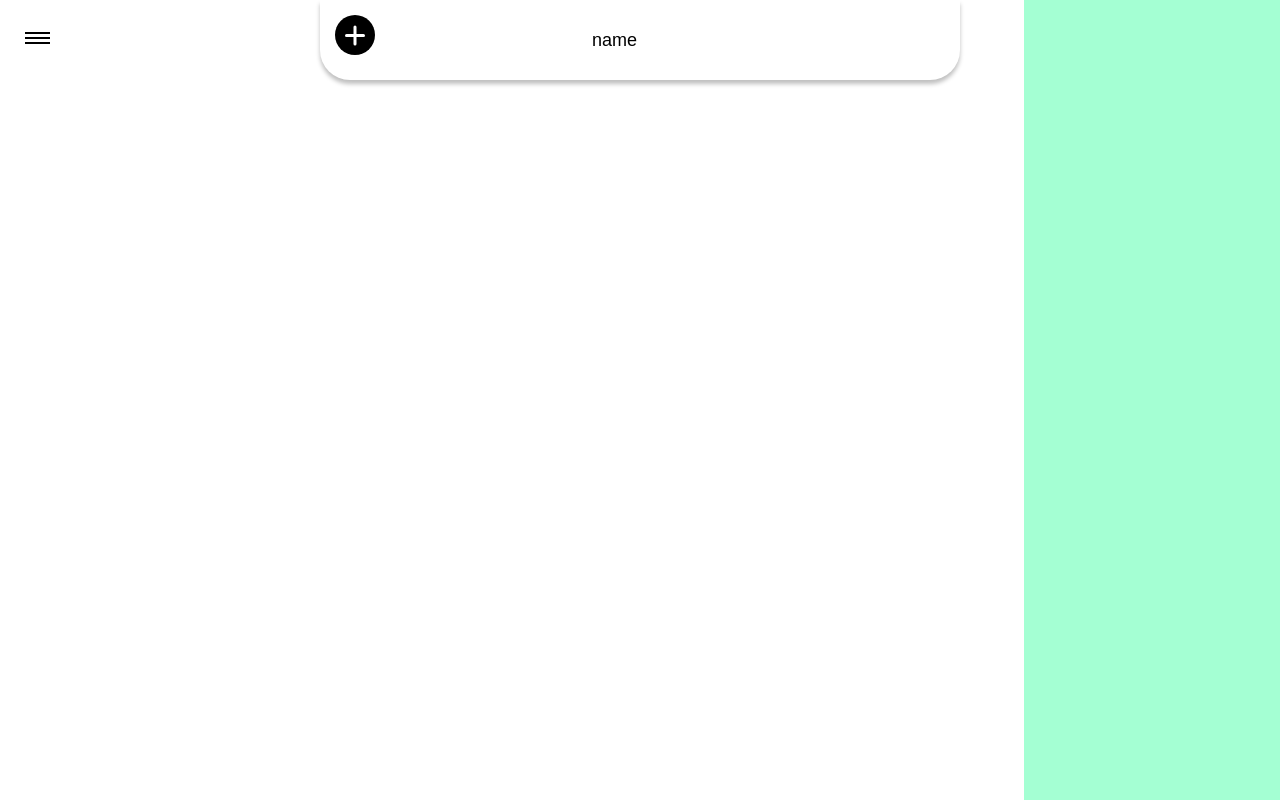
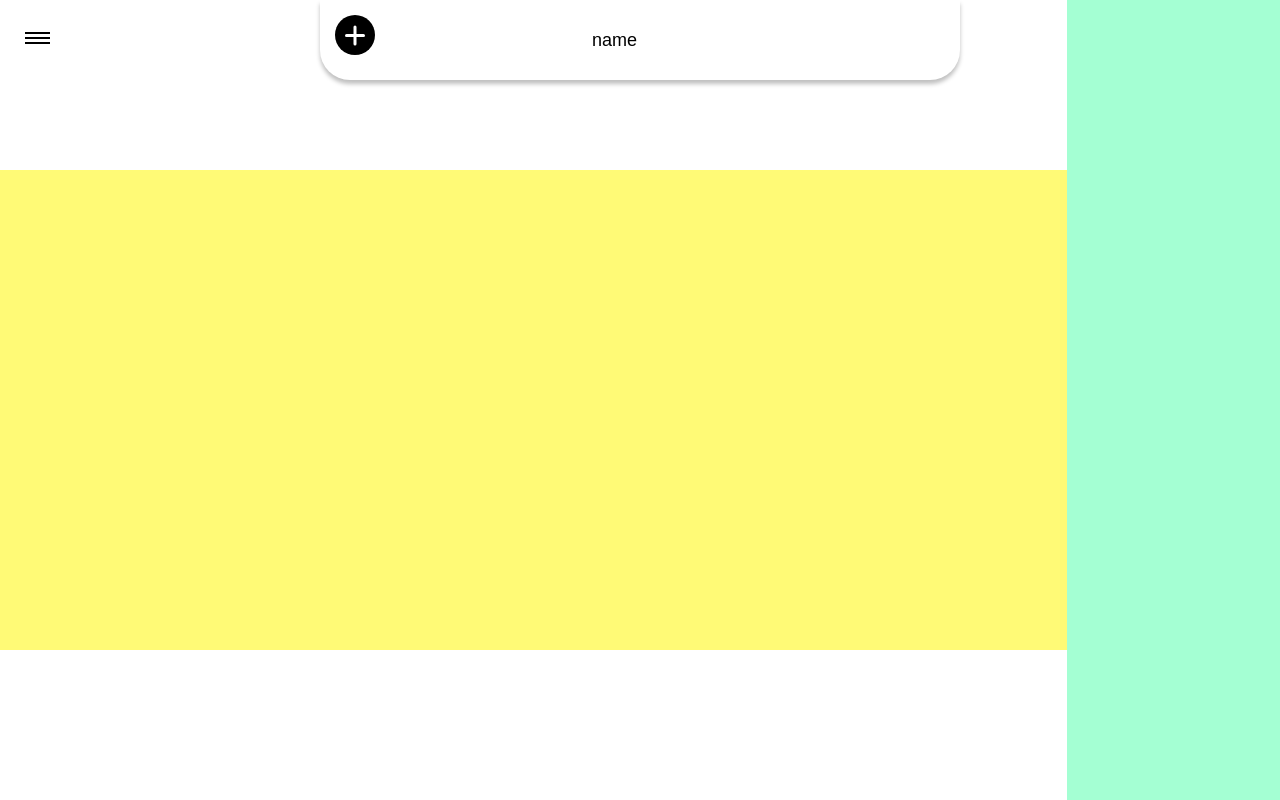
Before and after one commit to DevAnlim/TelegramBotBuilder, a Next.js app: page /constructor in a window 1280 px wide. Built offline with nearby package versions, Linux system fonts and the light colour scheme.

Commit message:
Switched draag and drop library

```diff
--- a/package.json
+++ b/package.json
@@ -13,6 +13,7 @@
     "node-sass": "^5.0.0",
     "prop-types": "^15.7.2",
     "react": "17.0.2",
+    "react-beautiful-dnd": "^13.1.0",
     "react-dom": "17.0.2",
     "react-redux": "^7.2.3",
     "redux": "^4.0.5"
--- /dev/null
+++ b/src/components/ConstructorMain/ConstructorMain.module.scss
@@ -0,0 +1,33 @@
+@import '../../styles/variables.scss';
+
+.constructor-main {
+  width: 100%;
+  height: 80vh !important;
+  background: $yellow;
+
+  &-droppable {
+    width: 100%;
+    height: 500px;
+    background: $yellow;
+
+    &_dragged {
+      background: $green;
+    }
+  }
+
+  &-draggable {
+    width: 100%;
+    height: 20px;
+    background: $white;
+
+    &_dragged {
+      background: $black;
+    }
+  }
+
+  &-buttons {
+    width: 100%;
+    height: 50px;
+    background: grey;
+  }
+}
--- /dev/null
+++ b/src/components/ConstructorMain/index.jsx
@@ -0,0 +1,44 @@
+import { PropTypes } from 'prop-types';
+import { DragDropContext, Droppable, Draggable } from 'react-beautiful-dnd';
+import styles from './ConstructorMain.module.scss';
+
+export default function ConstructorMain() {
+  const onDragEnd = () => {
+    console.log('Drag ended');
+  };
+
+  return (
+    <DragDropContext onDragEnd={onDragEnd}>
+      <Droppable droppableId="droppable">
+        {(provided, snapshot) => (
+          <div
+            ref={provided.innerRef}
+            className={
+              snapshot.isDraggingOver
+                ? `${styles['constructor-main-droppable']} ${styles['constructor-main-droppable_dragged']}`
+                : styles['constructor-main-droppable']
+            }
+            {...provided.droppableProps}
+          >
+            <Draggable draggableId="0" index={0}>
+              {(provided, snapshot) => (
+                <div
+                  className={
+                    snapshot.isDragging
+                      ? `${styles['constructor-main-draggable']} ${styles['constructor-main-draggable_dragged']}`
+                      : styles['constructor-main-draggable']
+                  }
+                  style={provided.draggableProps.style}
+                  ref={provided.innerRef}
+                  {...provided.draggableProps}
+                  {...provided.dragHandleProps}
+                />
+              )}
+            </Draggable>
+            {provided.placeholder}
+          </div>
+        )}
+      </Droppable>
+    </DragDropContext>
+  );
+}
--- a/src/components/ConstructorTools/ConstructorTools.module.scss
+++ b/src/components/ConstructorTools/ConstructorTools.module.scss
@@ -2,7 +2,7 @@
 
 .constructor-tools {
   width: 20%;
-  height: 100vh;
+  height: 100vh !important;
 
   display: flex;
   flex-direction: column;
@@ -10,7 +10,7 @@
 
   background: $green;
 
-  position: fixed;
-  top: 0;
-  right: 0;
+  // position: fixed;
+  // top: 0;
+  // right: 0;
 }
--- a/src/containers/ConstructorContainer/index.jsx
+++ b/src/containers/ConstructorContainer/index.jsx
@@ -1,11 +1,18 @@
 import ConstructorHeader from '../../components/ConstructorHeader';
+import ConstructorMain from '../../components/ConstructorMain';
 import ConstructorTools from '../../components/ConstructorTools';
+import DivContainer from '../../base/DivContainer';
 
 export default function ConstructorContainer() {
   return (
     <>
       <ConstructorHeader onClick={() => {}} />
-      <ConstructorTools />
+      <DivContainer
+        style={{ width: '100%', display: 'flex', alignItems: 'center' }}
+      >
+        <ConstructorMain />
+        <ConstructorTools />
+      </DivContainer>
     </>
   );
 }
```
Also changed, not shown: 1 other file (tests, documents, lock files or other folders).
